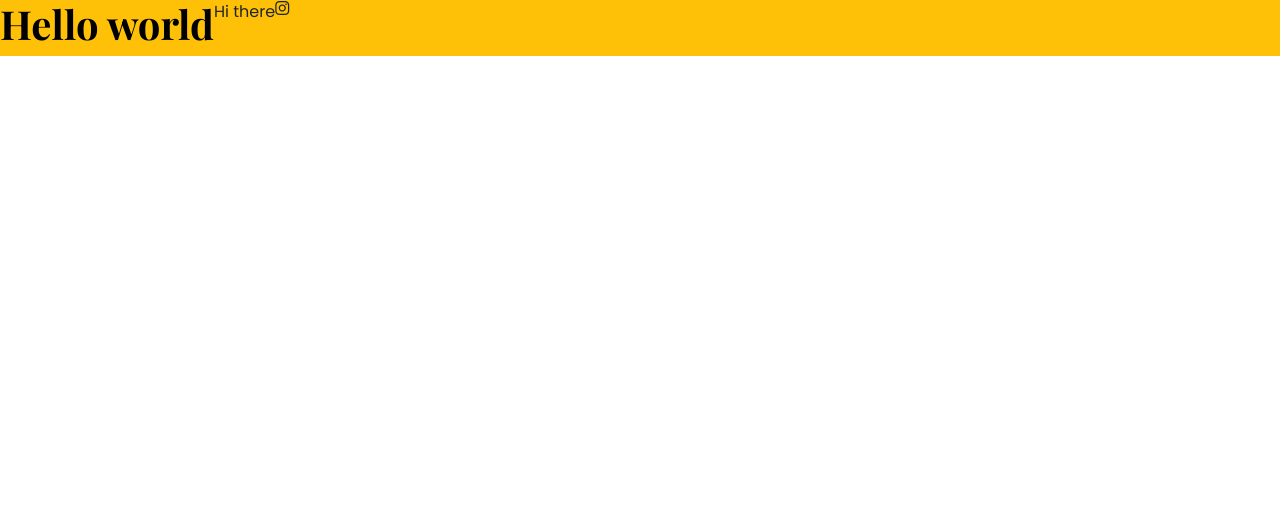
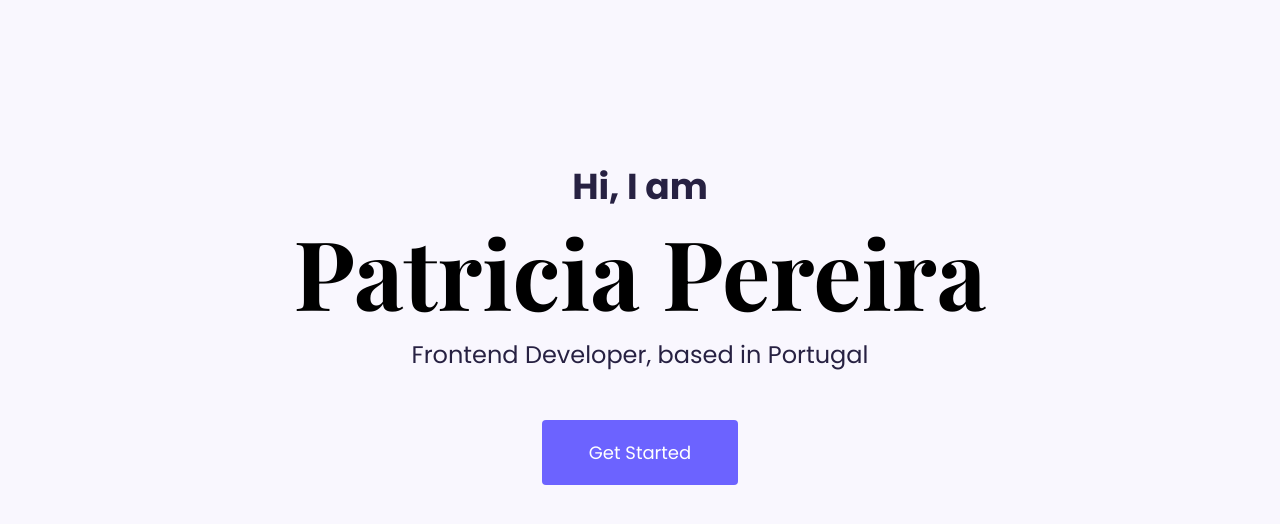
Before and after one commit to tetianattl/ttl-portfolio-project, a plain HTML site: page index.html in a window 1280 px wide. Drawn offline with nearby package versions, Linux system fonts and the light colour scheme.

Commit message:
Added hero CSS

```diff
--- a/css/styles.css
+++ b/css/styles.css
@@ -1,13 +1,59 @@
-/*font-family: 'Poppins', sans-serif;
-font-family: 'Playfair Display', serif; */
+:root {
+  --branding-color: #6c63ff;
+  --secondary-color: #f9f7fe;
+  --third-color: #272142;
+  --heading-font-family: "Playfair Display", serif;
+  --default-font-family: "Poppins", sans-serif;
+}
 
-h1 {
+body {
+  font-family: var(--default-font-family);
+}
+
+h1,
+h2,
+h3,
+h4,
+h5,
+h6 {
   color: black;
-  font-family: "Playfair Display", serif;
+  font-family: var(--heading-font-family);
   font-weight: bold;
 }
 
+h1 {
+  font-size: 96px;
+}
+
 p {
-  font-family: "Poppins", sans-serif;
   font-weight: normal;
 }
+
+.hero {
+  background: var(--secondary-color);
+  text-align: center;
+  padding: 160px 20px;
+}
+
+.hero p {
+  font-size: 36px;
+  font-weight: bold;
+  color: var(--third-color);
+  margin: 0;
+}
+
+.hero h2 {
+  font-family: var(--default-font-family);
+  font-weight: 400;
+  font-size: 24px;
+  color: var(--third-color);
+  line-height: normal;
+}
+
+.btn-branding {
+  border-radius: 4px;
+  background: var(--branding-color);
+  color: #ffffff;
+  font-size: 18px;
+  padding: 18px 46px;
+}
--- a/index.html
+++ b/index.html
@@ -30,10 +30,13 @@
     ></script>
   </head>
   <body>
-    <div class="d-flex bg-warning">
-      <h1>Hello world</h1>
-      <p>Hi there</p>
-      <i class="fa-brands fa-instagram"></i>
+    <div class="hero">
+      <p>Hi, I am</p>
+      <h1>Patricia Pereira</h1>
+      <h2 class="mb-5">Frontend Developer, based in Portugal</h2>
+      <div>
+        <a href="#" class="btn btn-branding">Get Started</a>
+      </div>
     </div>
   </body>
 </html>
```
